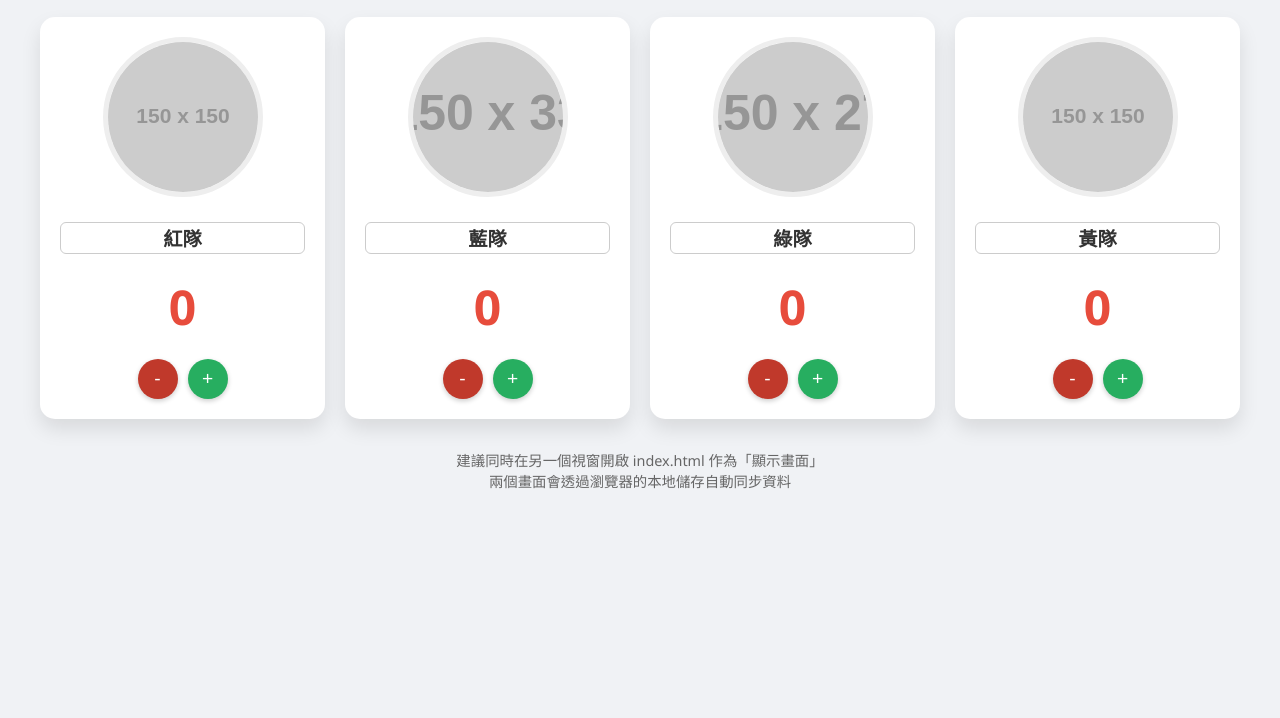
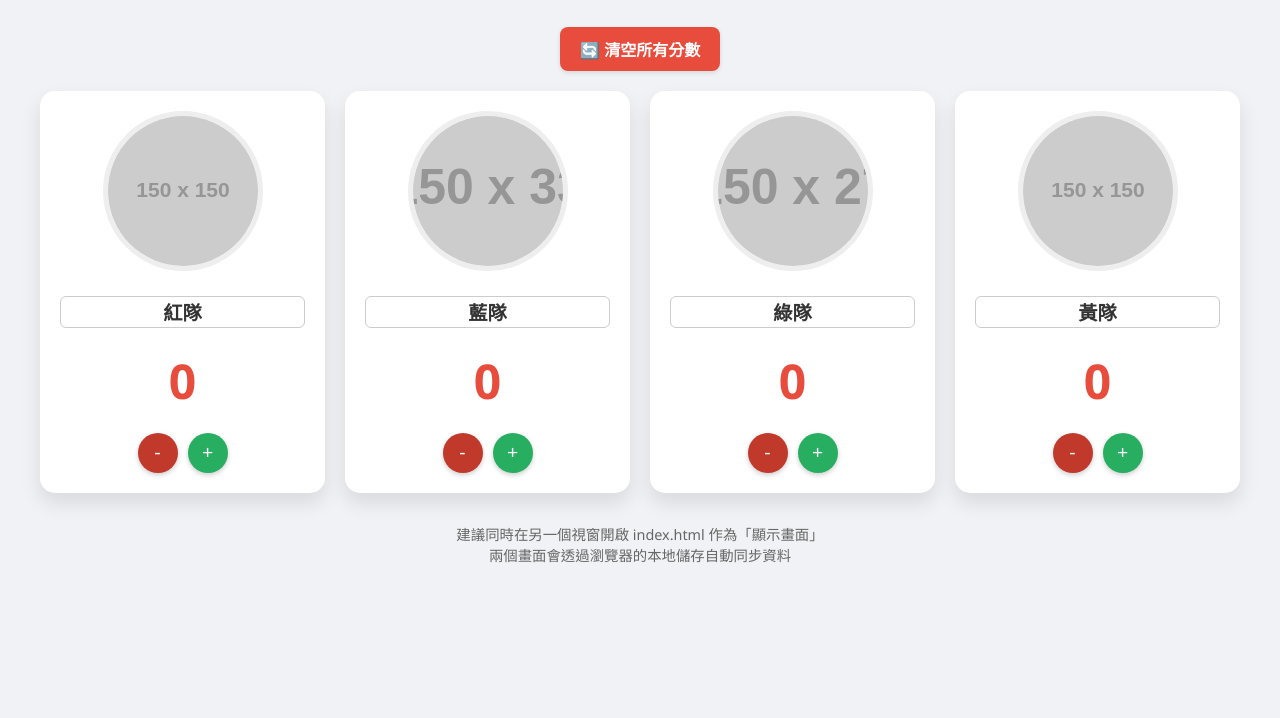
Before and after one commit to Jonhjon/TeamScore, a plain HTML site: page control.html in a window 1280 px wide. Shown: the part 122-840 px from the top of the page. Drawn offline with Linux system fonts and the light colour scheme; placeholder pictures from the web are drawn by us.

Commit message:
新增全部隊伍清空按鈕

```diff
--- a/control.html
+++ b/control.html
@@ -171,6 +171,33 @@
             text-align: center;
         }
 
+        .actions-bar {
+            margin: 10px 0 20px 0;
+            display: flex;
+            gap: 15px;
+            justify-content: center;
+        }
+        .btn-action {
+            padding: 10px 20px;
+            border: none;
+            border-radius: 8px;
+            font-size: 1rem;
+            font-weight: bold;
+            cursor: pointer;
+            transition: all 0.2s;
+            box-shadow: 0 2px 5px rgba(0,0,0,0.1);
+        }
+        .btn-reset {
+            background-color: #e74c3c;
+            color: white;
+        }
+        .btn-reset:hover {
+            background-color: #c0392b;
+        }
+        .btn-reset:active {
+            transform: scale(0.95);
+        }
+
         @media (max-width: 600px) {
             .scoreboard-container {
                 grid-template-columns: 1fr;
@@ -181,6 +208,9 @@
 <body>
     <h1>隊伍分數控制畫面</h1>
     <div class="subtitle">在這裡修改分數、隊名與圖片，顯示畫面會自動同步</div>
+    <div class="actions-bar">
+        <button class="btn-action btn-reset" onclick="resetAllScores()">🔄 清空所有分數</button>
+    </div>
 
     <div class="scoreboard-container">
         <div class="team-card" data-index="0">
@@ -360,13 +390,6 @@
             });
         });
 
-        document.querySelectorAll('.team-members-input').forEach((input, index) => {
-            input.addEventListener('input', function() {
-                state.teams[index].members = this.value;
-                saveData(state);
-            });
-        });
-
         renderEditor();
     </script>
 </body>
```
